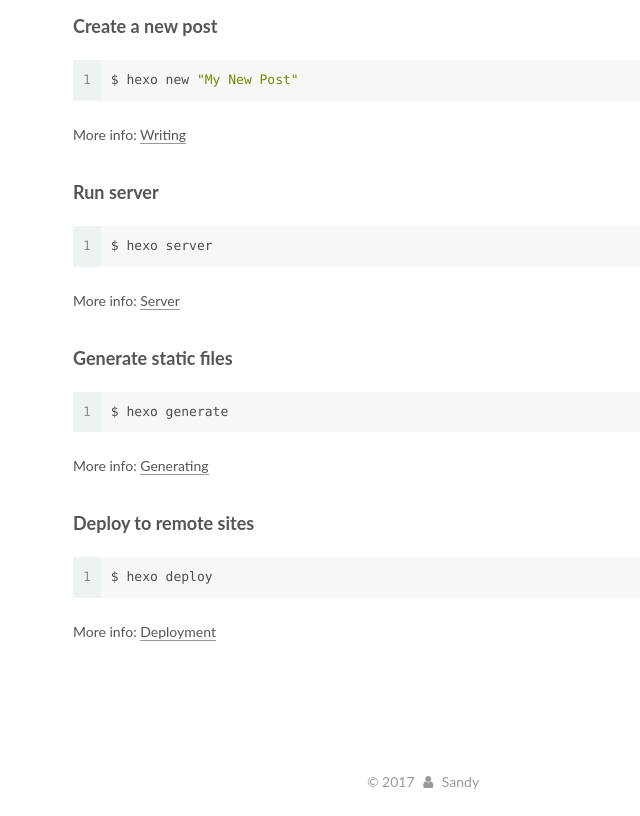
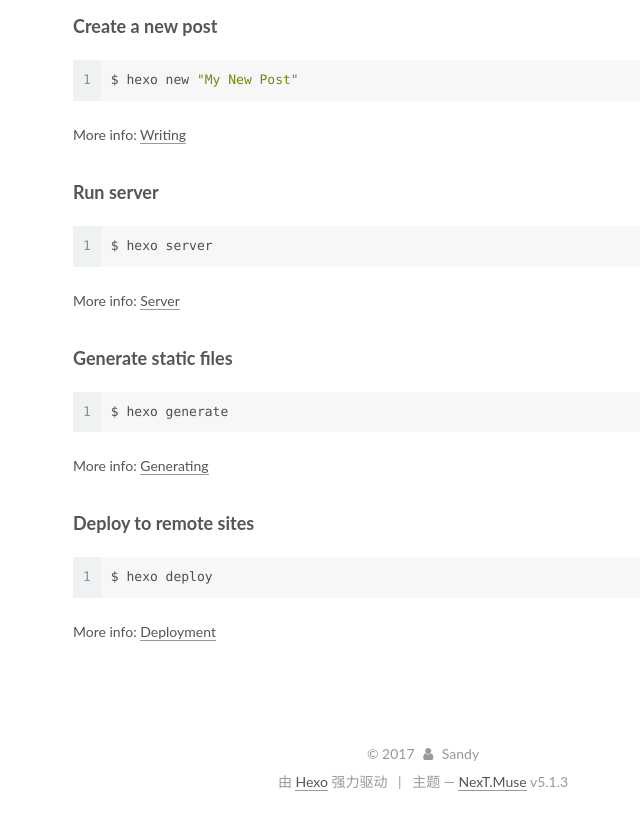
Before and after one commit to sandywxt/sandy.github.io, a plain HTML site: page index.html in a window 1280 px wide. Shown: the part 934-1750 px from the top of the page, without its empty margins (217-857 px from the left). Drawn offline with Linux system fonts and the light colour scheme.

Commit message:
Site updated: 2017-12-21 18:57:46

```diff
--- a/css/main.css
+++ b/css/main.css
@@ -1822,7 +1822,7 @@
   width: 4px;
   height: 4px;
   border-radius: 50%;
-  background: #70ffff;
+  background: #83ffff;
 }
 .links-of-blogroll {
   font-size: 13px;
--- a/index.html
+++ b/index.html
@@ -563,7 +563,15 @@
 </div>
 
 
+  <div class="powered-by">由 <a class="theme-link" target="_blank" href="https://hexo.io">Hexo</a> 强力驱动</div>
 
+
+
+  <span class="post-meta-divider">|</span>
+
+
+
+  <div class="theme-info">主题 &mdash; <a class="theme-link" target="_blank" href="https://github.com/iissnan/hexo-theme-next">NexT.Muse</a> v5.1.3</div>
 
 
 
```
